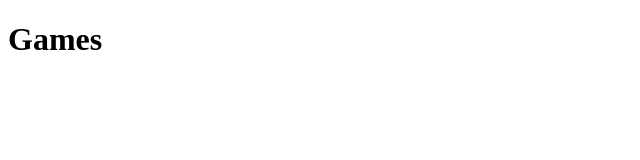
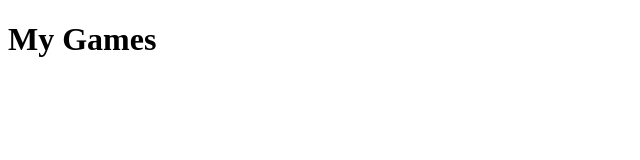
Before and after one commit to elenaholmberg/games, a React (Vite) app in the folder vite-project/: page / in a window 1280 px wide. Shown: the top 160 px of the page, without its empty margins (0-640 px from the left). Built offline with nearby package versions, Linux system fonts and the light colour scheme.

Commit message:
feat: add useState and import type into App.tsx

```diff
--- a/vite-project/src/App.tsx
+++ b/vite-project/src/App.tsx
@@ -1,7 +1,12 @@
+import { useState } from 'react';
+import type { Game } from './types/game';
+
 function App() {
+  const [games, setGames] = useState<Game[]>([]);
+
   return (
     <div className="app">
-      <h1>Games</h1>
+      <h1>My Games</h1>
     </div>
   );
 }
```
